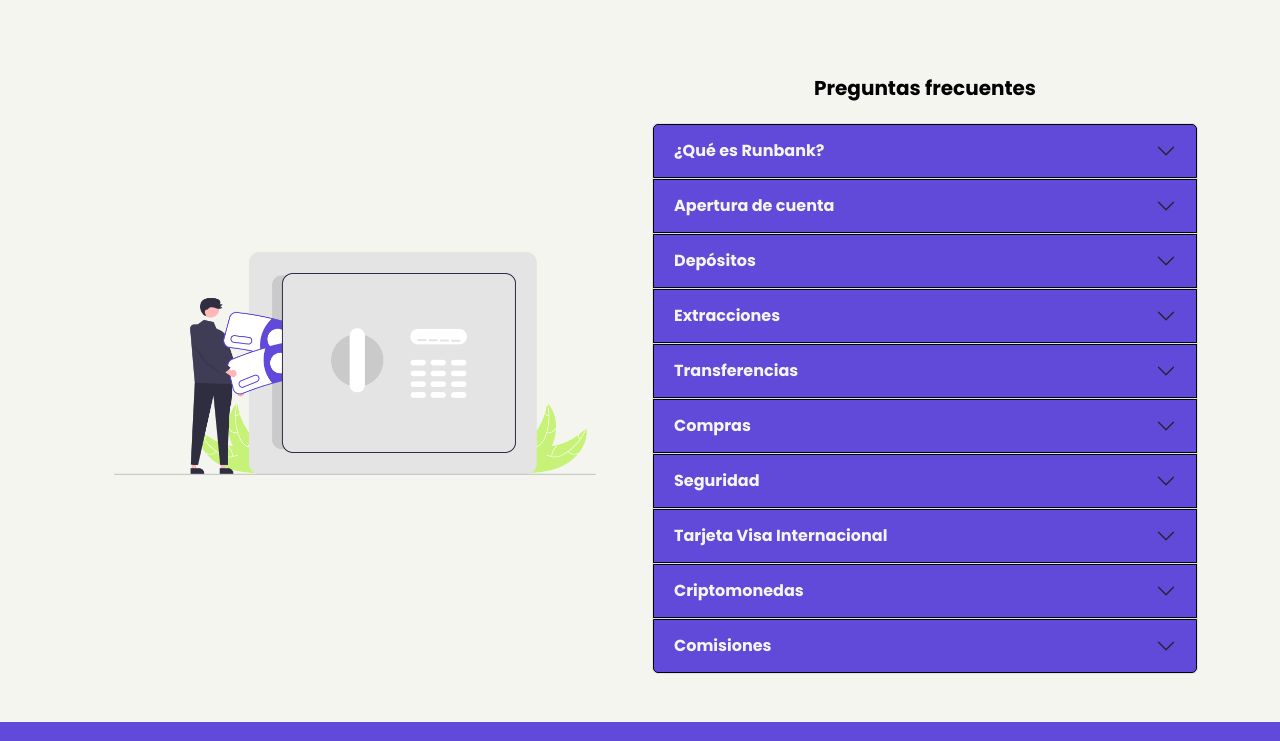
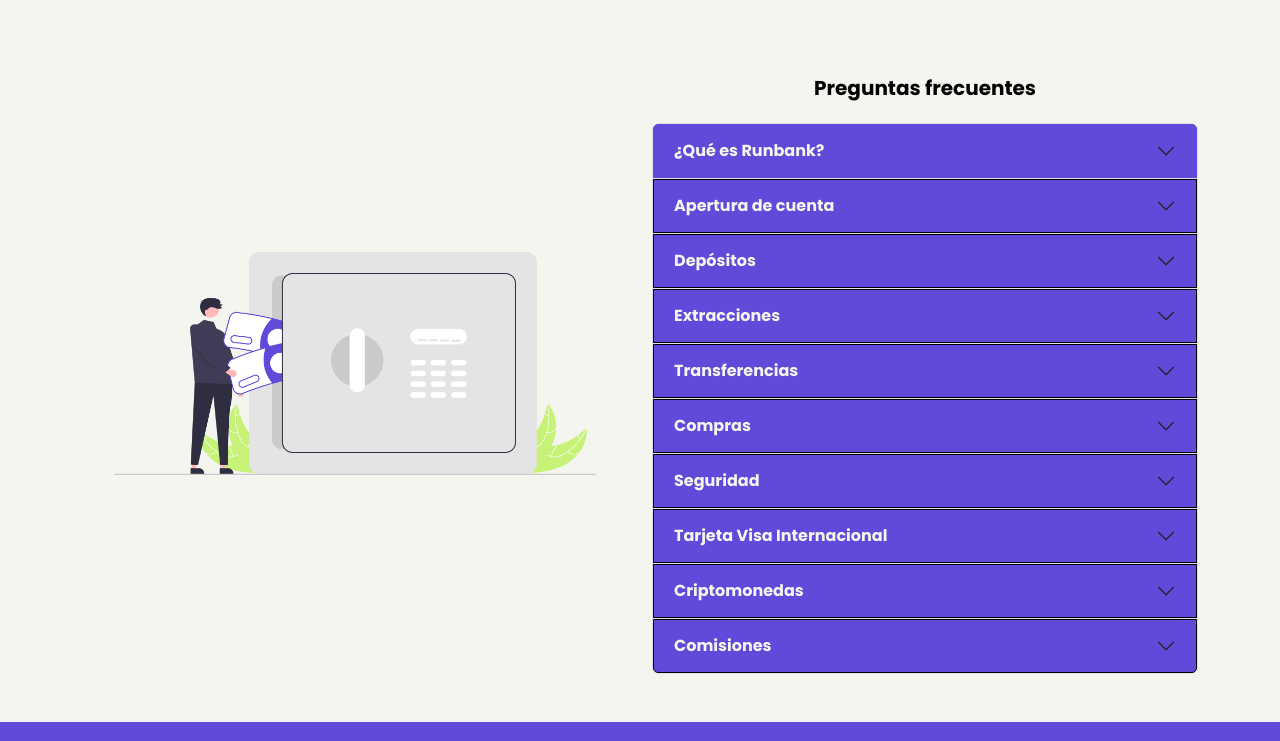
Before and after one commit to Shinnys/PreEntrega2_MateoAgustinAnaya, a plain HTML site: page pages/help.html in a window 1280 px wide. Both pictures are taken after a click on the button "¿Qué es Runbank?". Shown: the part 59-800 px from the top of the page. Drawn offline with nearby package versions, Linux system fonts and the light colour scheme.

Commit message:
Actualizacion

```diff
--- a/css/style.css
+++ b/css/style.css
@@ -279,7 +279,7 @@
 
 .accordion-button:focus {
     z-index: 0;
-    border-color: var(--color-black);
+    border-color: var(--color-purple);
     box-shadow: none;
 }
 
```
